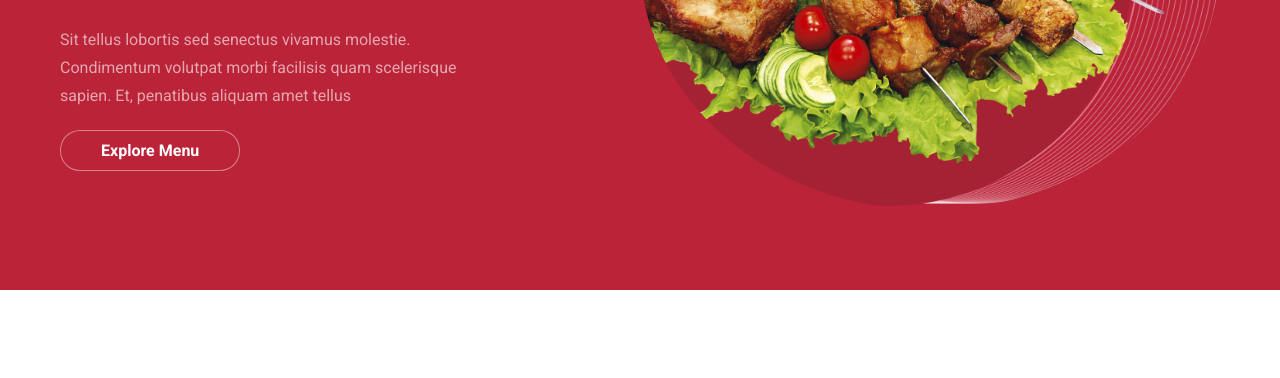
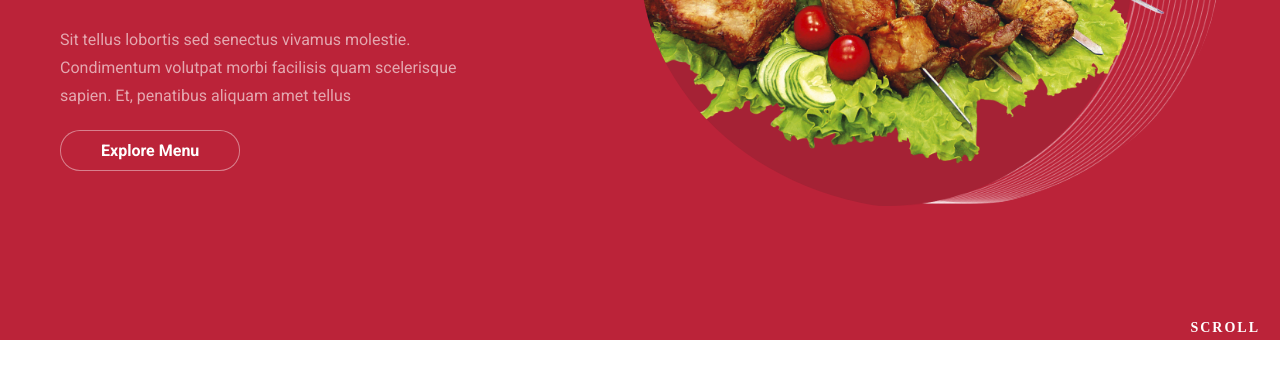
Before and after one commit to H-Komila/Figma-shashlik, a plain HTML site: page index.html in a window 1280 px wide. Shown: the part 400-778 px from the top of the page. Drawn offline with nearby package versions, Linux system fonts and the light colour scheme; a web font is replaced by a local one.

Commit message:
css bo'limini yozdim

```diff
--- a/css/main.css
+++ b/css/main.css
@@ -121,7 +121,7 @@
 .hero{
   background: #BB2339;
   width: 100%;
-  height: 600px;
+  height: 650px;
 }
 .hero__title{
   font-family: Philosopher;
@@ -218,6 +218,38 @@ margin-bottom: 20px;
   width: 110%;
   z-index: 2;
 }
+  .scroll {
+      position: fixed;
+      right: 20px;
+      bottom: 20px;
+      font-size: 14px;
+      color: #fff;
+      text-orientation: mixed;
+      letter-spacing: 2px;
+      font-weight: bold;
+    }
+
+    .scroll::after {
+      content: "";
+      display: block;
+      width: 2px;
+      height: 40px;
+      background: white;
+      margin: 10px auto;
+      animation: scroll-line 1.5s infinite;
+    }
+    .scroll:hover {
+      background: linear-gradient(90deg, #00ff66, #0080ff);
+      text-shadow: 0 0 8px #00ff66, 0 0 16px #0080ff;
+      -webkit-background-clip: text;
+      -webkit-text-fill-color: transparent;
+    }
+
+    @keyframes scroll-line {
+      0% { height: 10px; opacity: 0.5; }
+      50% { height: 40px; opacity: 1; }
+      100% { height: 10px; opacity: 0.5; }
+    }
 @media (max-width: 992px) {
   .hero__title {
     font-size: 34px;
@@ -233,8 +265,7 @@ margin-bottom: 20px;
     text-align: center;
     gap: 30px;
   }
-
-  .hero__item {
+ .hero__item {
     order: -1;
   }
 
@@ -243,7 +274,7 @@ margin-bottom: 20px;
   }
 
   .hero__images {
-    width: 220px;
+    width: 230px;
     bottom: -20px;
     right: 10px;
   }
@@ -252,7 +283,7 @@ margin-bottom: 20px;
     font-size: 28px;
   }
   .hero__title1 {
-    font-size: 24px;
+    font-size: 22px;
   }
   .hero__text {
     font-size: 14px;
@@ -261,4 +292,9 @@ margin-bottom: 20px;
     font-size: 14px;
     padding: 10px 22px;
   }
+
+  .scroll {
+    margin-top: 20px;
+    font-size: 12px;
+  }
 }
--- a/index.html
+++ b/index.html
@@ -48,6 +48,7 @@
                         <img class="hero__images" src="./images/kabob.png" alt="">
                     </li>
                 </ul>
+                <div class="scroll">SCROLL</div>
             </div>
         </div>
     </div>
```
